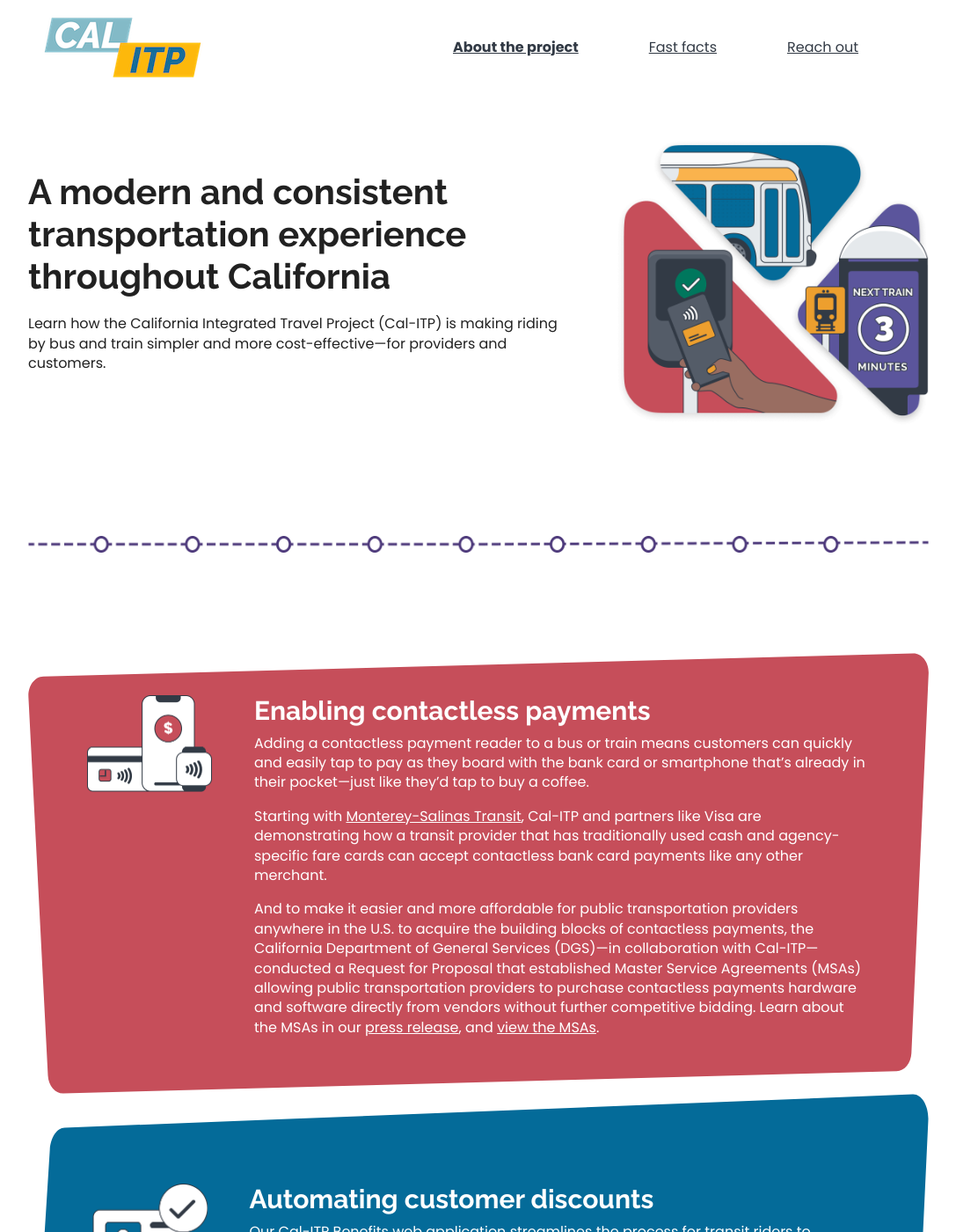
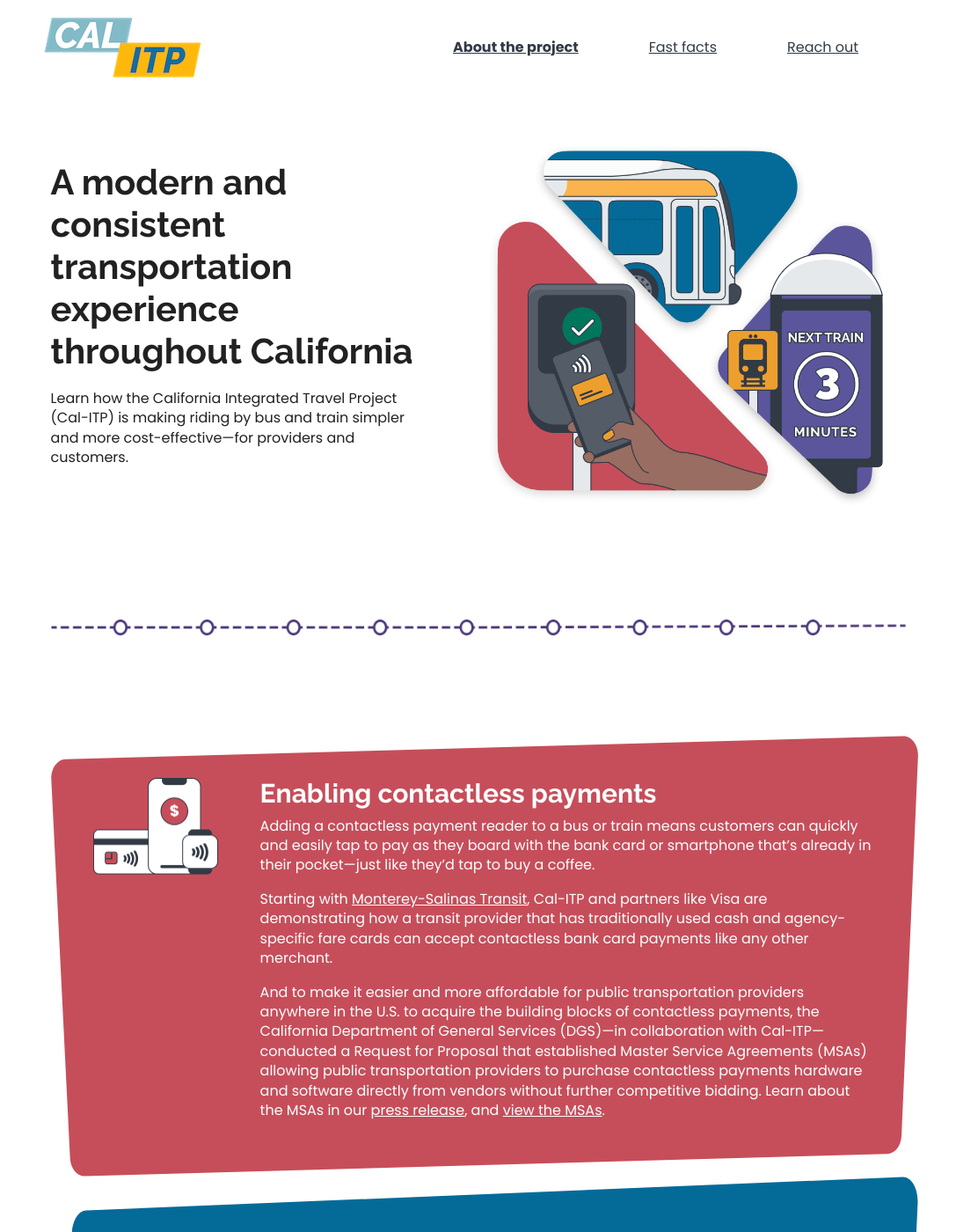
Before and after one commit to cal-itp/calitp.org, a Jekyll site: the page built from src/index.html, in a window 1280 px wide and 1400 px high. Shown: the whole window at 88% size, without its empty margins (96-1183 px from the left). Built offline with Jekyll 4.4.1, drawn with Linux system fonts in a browser that asks for light colours.

Commit message:
style(hero): small tweaks for layout

```diff
--- a/src/stylesheets/main.css
+++ b/src/stylesheets/main.css
@@ -1,7 +1,7 @@
 article {
   margin-left: auto;
   margin-right: auto;
-  width: 80vw;
+  width: 76vw;
 }
 h1,
 h2,
@@ -105,10 +105,11 @@
 #deck {
   display: grid;
   grid-template-rows: 1fr;
-  grid-template-columns: 1.75fr 1fr;
+  grid-template-columns: .85fr 1fr;
   grid-gap: 3em;
   line-height: 1.1;
   align-items: center;
+  justify-items: center;
   padding-bottom: 50px;
 }
 
```
